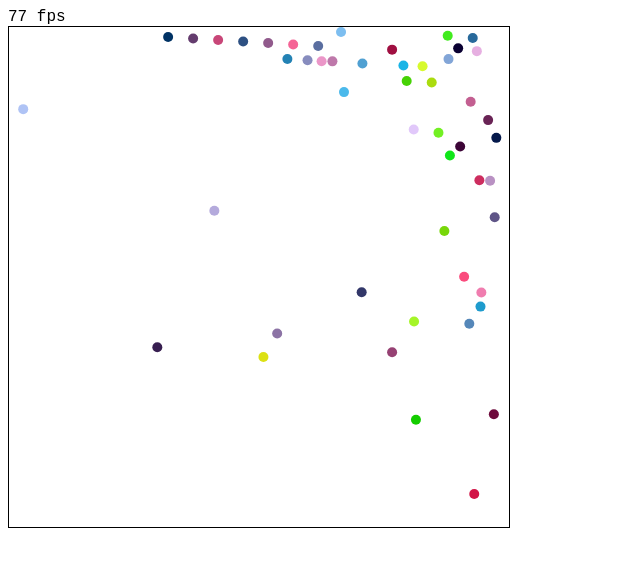
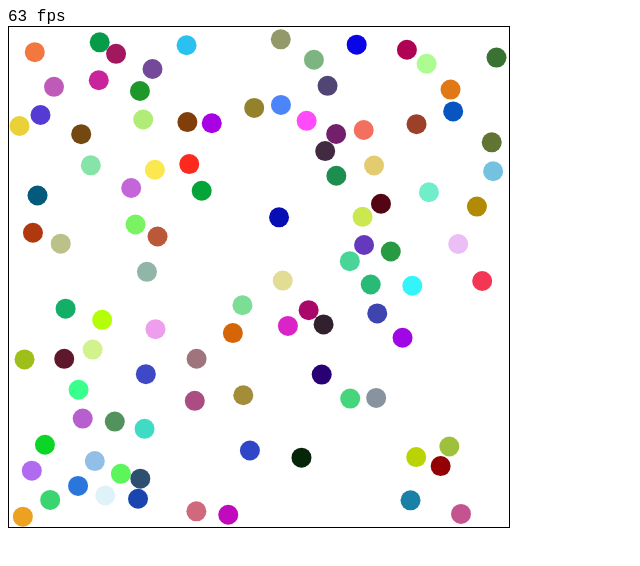
Before and after one commit to DbxDev/NBodySimulation, a plain HTML site: page index.html in a window 1280 px wide. Shown: the whole page, without its empty margins (0-640 px from the left). Drawn offline with nearby package versions, Linux system fonts and the light colour scheme.

Commit message:
automatic sphere positionning.
But bad perf

```diff
--- a/index.html
+++ b/index.html
@@ -1,6 +1,7 @@
 <!DOCTYPE html>
 <html>
     <head>
+		<meta http-equiv="Content-Type" content="text/html; charset=utf-8"></meta>
         <title>N-Body simulation</title>
 		<script src="js/queue.js"></script>
 		 <script src="js/priorityQueue.js"></script>
--- a/js/animationCore.js
+++ b/js/animationCore.js
@@ -133,8 +133,6 @@ AnimationManager.prototype.unitStepMove = function(duration){
         var dt= dprogress*duration/1000;
 		for (var i=0 ; i< AM.spheres.length ; i++ ) {
 			AM.spheres[i].Move(dt); // need a time in second
-		}
-        for (var i=0 ; i< AM.spheres.length ; i++ ) {
             AM.spheres[i].Draw(STATIC_VALUES.CONTEXT);
         }
         FPS.frames_displayed++;
--- a/js/mainCanvas.js
+++ b/js/mainCanvas.js
@@ -16,21 +16,27 @@ window.onload = function()
 
 		 // Begin
 		STATIC_VALUES = new StaticValues(canvas);
-		InitBackground(context);
+		// var spheres = generateNSpheres(100, 0.01);
+		// for (var i=0 ; i< spheres.length ; i++ ) {
+			// console.log("Sphere " + i + " : " + spheres[i]);
+			// spheres[i].Draw(context);
+		// }
 
-        allSpheres = new Array();
+		allSpheres = generateNSpheres(100, 0.02);
+
 
  /*       for (var i=0 ; i< 10 ; i++ ) {
             allSpheres[i] = new Sphere(i,0.005*i+0.01,1,i*0.1 ,i*0.1 ,0.01*i,0.15*i,(100*i)%255,(10*i+50)%255  ,(10*i+100)%255);
             allSpheres[i].Draw(STATIC_VALUES.CONTEXT);
         }
         */
-        R = 0.01;
-        for (var i=0 ; i< 50 ; i++ ) {
-//            allSpheres[i] = new Sphere(R,1,(i%8)*(2*R*1.01)+2*R ,intDiv(i,8)%8*(2*R*1.01)+2*R ,i/100,i/100,(100*i)%255,(10*i+50)%255  ,(10*i+100)%255);
-allSpheres[i] = new Sphere(R,1,(i%8)*(2*R*1.01)+2*R ,intDiv(i,8)%8*(2*R*1.01)+2*R ,0.1+0.01*i,0.001*i,(100*i)%255,(10*i+50)%255  ,(10*i+100)%255);
-            allSpheres[i].Draw(STATIC_VALUES.CONTEXT);
-        }
+        // R = 0.01;
+
+        // for (var i=0 ; i< 50 ; i++ ) {
+           // allSpheres[i] = new Sphere(R,1,(i%8)*(2*R*1.01)+2*R ,intDiv(i,8)%8*(2*R*1.01)+2*R ,i/100,i/100,(100*i)%255,(10*i+50)%255  ,(10*i+100)%255);
+// allSpheres[i] = new Sphere(R,1,(i%8)*(2*R*1.01)+2*R ,intDiv(i,8)%8*(2*R*1.01)+2*R ,0.1+0.01*i,0.001*i,(100*i)%255,(10*i+50)%255  ,(10*i+100)%255);
+            // allSpheres[i].Draw(STATIC_VALUES.CONTEXT);
+        // }
 		sphere1 = new Sphere(0.01,1,0.6 ,0.5 ,0.1,0.1,255,0,0,0);
 
 		// step = function (dt) {
@@ -155,3 +161,43 @@ function StaticValues(canvas) {
 	// context.stroke(); // draw the lines only
 	// context.closePath();
 // }
+
+function generateNSpheres(N , R) {
+	var r_margin= R * 1.01 // 1% margin between 2 objects
+	var D = 2 * R ;
+	var d_margin = D * 1.01 ;
+	var elem_on_one_line = parseInt(1/d_margin);
+	var maxIndex = elem_on_one_line * elem_on_one_line;
+	if (maxIndex < N) throw new Error("Impossible situation, too many or too big spheres. N="+N+" , R="+R);
+	var spheres = new Array();
+	var count = 0 , id;
+	var occupied = []; occupied[maxIndex-1] = undefined;
+	while (count<=N && count<= maxIndex) {
+		id=Math.floor((Math.random()*maxIndex)); // between 0 and max-1
+		vx=(1-2*Math.random())*0.3 , vy=(1-2*Math.random())*0.3;
+		r = Math.floor((Math.random()*256)) , g= Math.floor((Math.random()*256)) , b = Math.floor((Math.random()*256));
+		while (occupied[id]) id=(id+1)%maxIndex;
+		occupied[id]=true;
+
+		x = r_margin + d_margin*(id/elem_on_one_line>>0); // int div
+
+		// console.log("x = " + r_margin + " + " + d_margin + " * " + (id/elem_on_one_line>>0) + " = " + x );
+
+		y= r_margin+d_margin*(id%elem_on_one_line); // rest
+
+		// console.log("y = " + r_margin + "+" + d_margin + " * " + (id%elem_on_one_line) + " = " + y );
+
+		spheres[count] = new Sphere(R,1,x , y,vx,vy,r,g,b);
+		count++;
+	}
+	return spheres
+}
+function shuffleArray( array ) {
+	size = array.lengh
+	for (var i=0 ; i<size ; i++ ) {
+		rand = Math.floor(Math.random()*(size-i))
+		tmp = array[i];
+		array[i] = array[rand];
+		array[rand] = tmp;
+	}
+}
```
